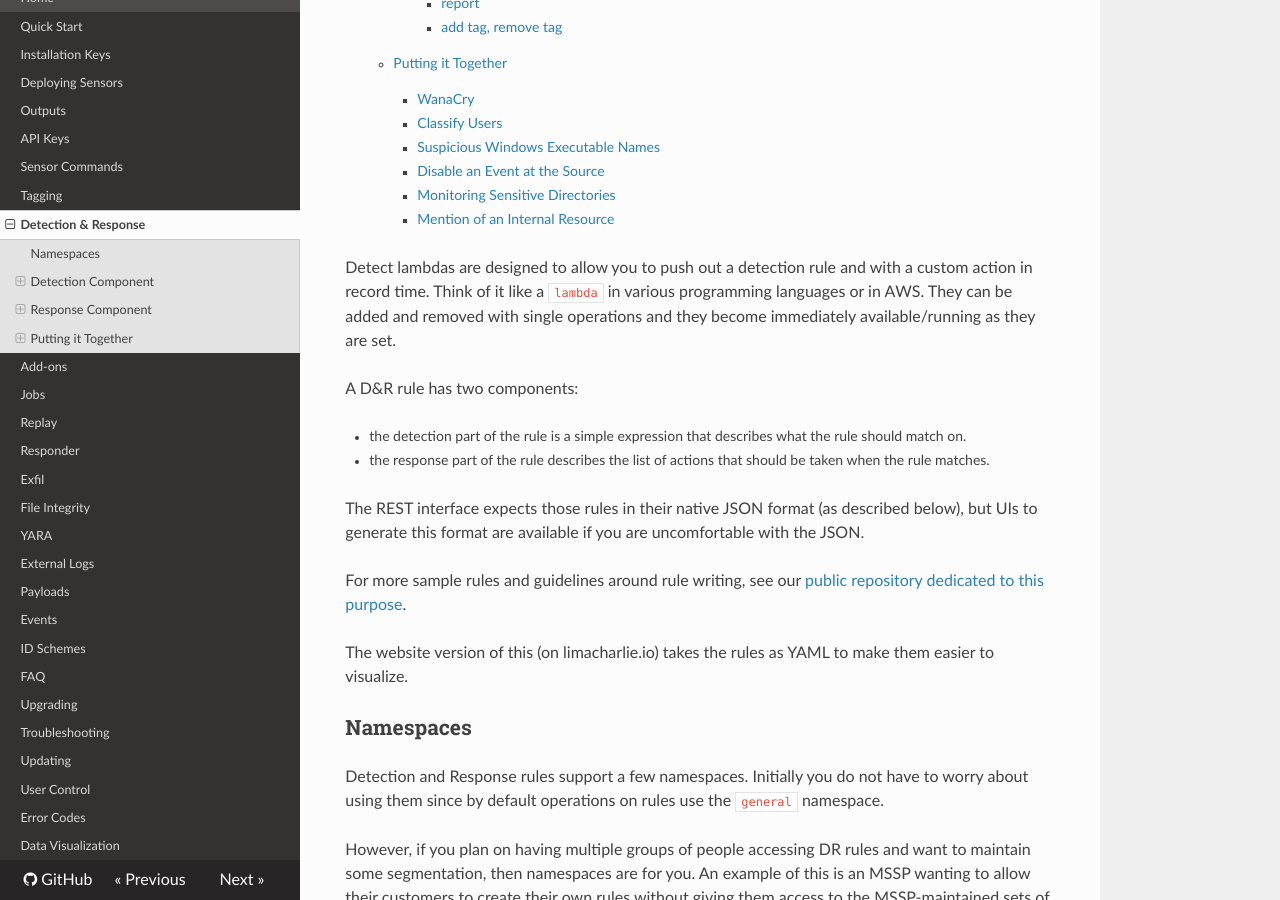
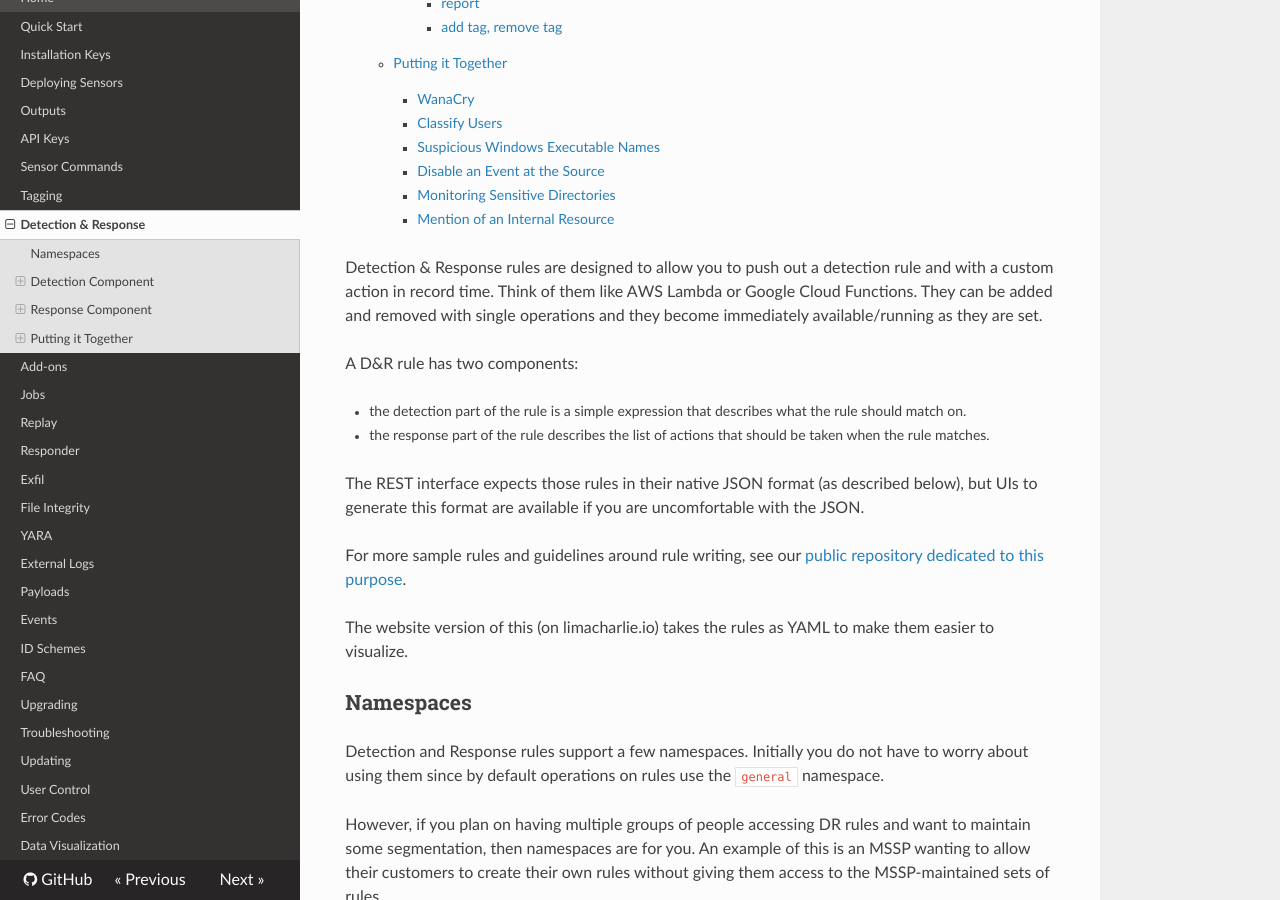
Before and after one commit to refractionPOINT/lce_doc, an MkDocs documentation site: the page built from docs/dr.md, in a window 1280 px wide and 900 px high, scrolled down 951 px. Built offline with MkDocs 1.6.1, drawn with Linux system fonts in a browser that asks for light colours; nearby versions of some CDN libraries; old or Windows-style settings are respelled for this version of MkDocs.

```diff
--- a/docs/dr.md
+++ b/docs/dr.md
@@ -2,8 +2,8 @@
 
 [TOC]
 
-Detect lambdas are designed to allow you to push out a detection rule and with a custom action in record time.
-Think of it like a `lambda` in various programming languages or in AWS. They can be added and removed with single operations
+Detection & Response rules are designed to allow you to push out a detection rule and with a custom action in record time.
+Think of them like AWS Lambda or Google Cloud Functions. They can be added and removed with single operations
 and they become immediately available/running as they are set.
 
 A D&R rule has two components:
```
Also changed, not shown: docs/replay.md (+4 -0 lines).
